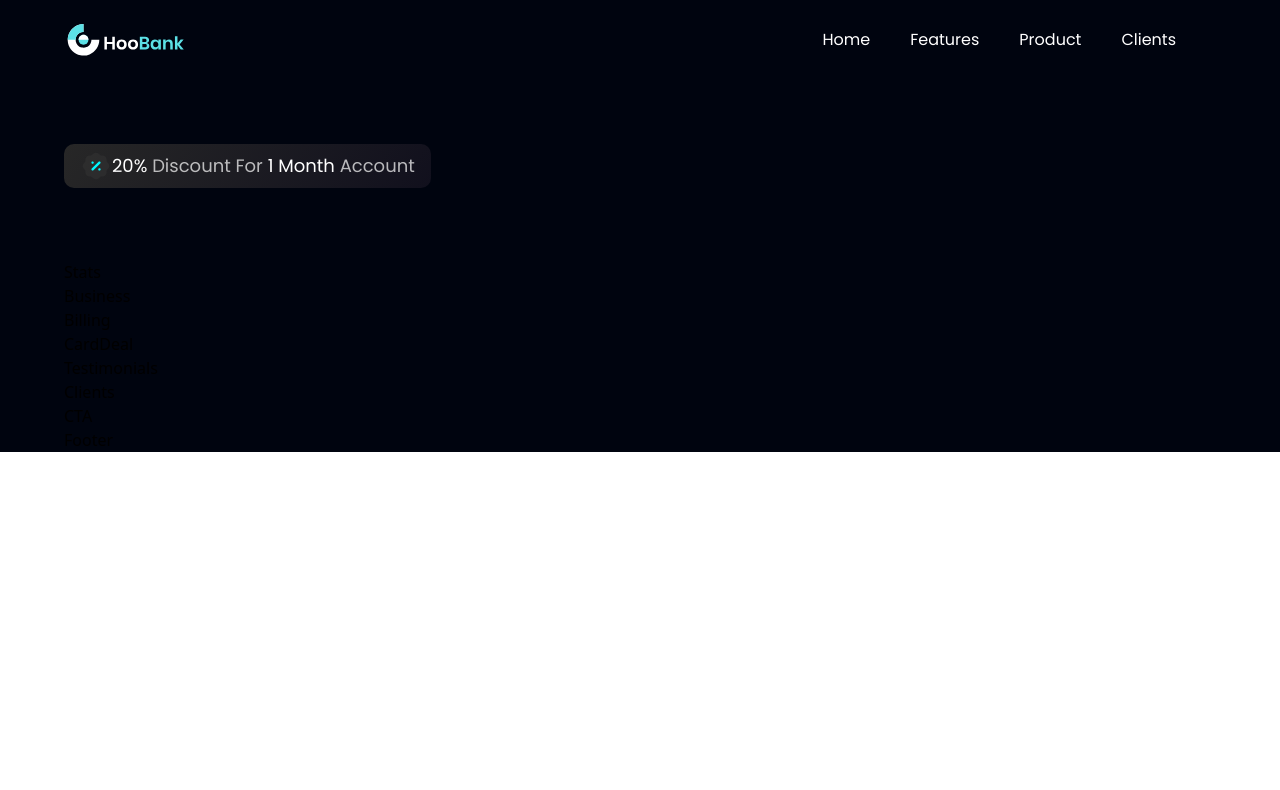
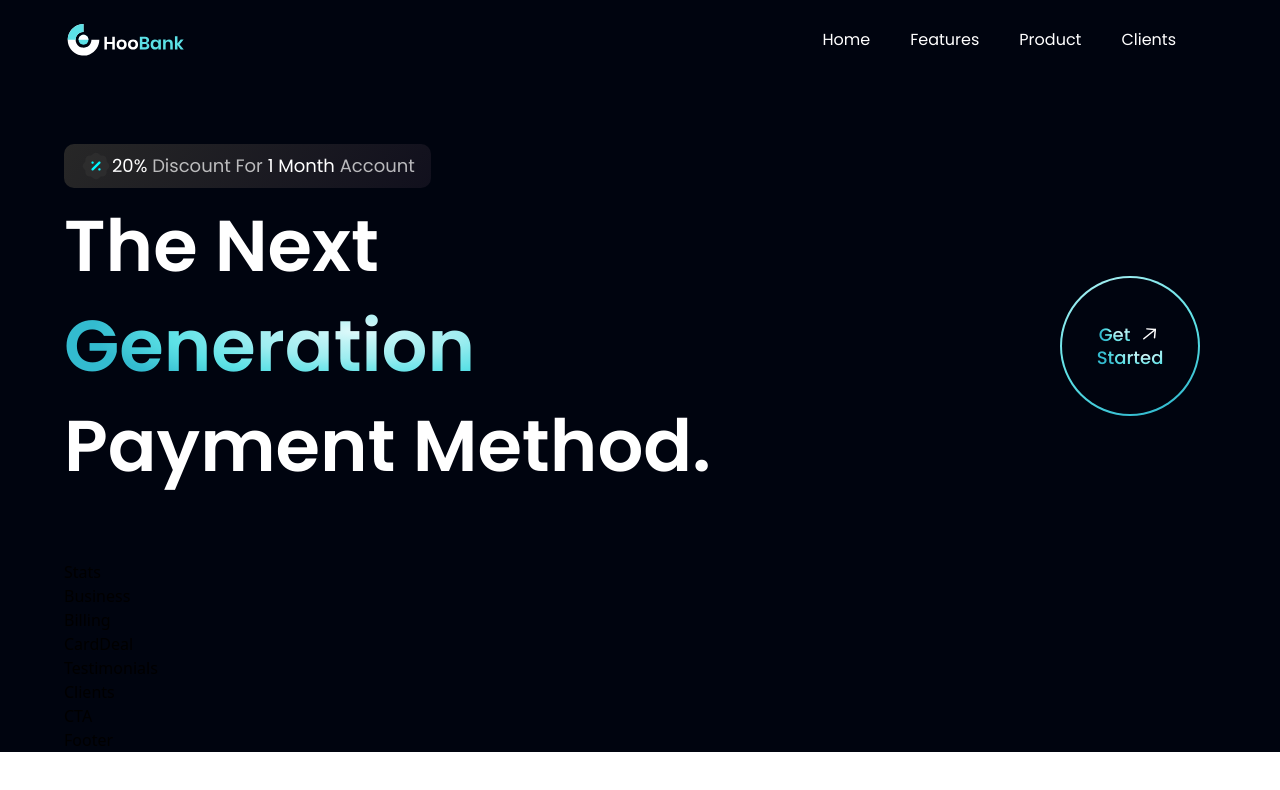
Before and after one commit to Fraigoza200/Modern-Website, a React (Create React App) app: page / in a window 1280 px wide. Shown: the top 790 px of the page. Built offline with nearby package versions, Linux system fonts and the light colour scheme.

Commit message:
Get Started and Header Built

```diff
--- a/src/components/GetStarted.jsx
+++ b/src/components/GetStarted.jsx
@@ -1,9 +1,29 @@
-import React from 'react'
+import styles from '../style';
+import { arrowUp } from '../assets';
 
-const GetStarted = () => {
-  return (
-    <div>GetStarted</div>
-  )
-}
+const GetStarted = () => (
+  <div
+    className={`${styles.flexCenter} w-[140px] h-[140px] rounded-full bg-blue-gradient p-[2px] cursor-pointer`}
+  >
+    <div
+      className={` ${styles.flexCenter} flex-col bg-primary w-[100%] h-[100%] rounded-full`}
+    >
+      <div className={`${styles.flexStart} flex-row`}>
+        <p className="font-poppins font-medium text-[18px] leading-[23px] mr-2">
+          <span className="text-gradient">Get</span>
+        </p>
+          <img
+            src={arrowUp}
+            alt="arrowUp"
+            className="w-[23px] h-[23px] object-contain"
+          />
+      </div>
+      <p className="font-poppins font-medium text-[18px] leading-[23px]">
+        <span className="text-gradient">Started</span>
 
-export default GetStarted
+      </p>
+    </div>
+  </div>
+);
+
+export default GetStarted;
--- a/src/components/Hero.jsx
+++ b/src/components/Hero.jsx
@@ -1,5 +1,6 @@
 import styles from '../style';
 import { discount, robot } from '../assets';
+import GetStarted from './GetStarted'
 
 const Hero = () => (
   <section id="home" className={`flex md:flex-row flex-col ${styles.paddingY}`}>
@@ -8,10 +9,21 @@
     >
       <div className="flex flex-row items-center py-[6px] px-4 bg-discount-gradient rounded-[10px] mb-2">
         <img src={discount} alt="discount" className="w-[32px] h-[32px]" />
-        <p className= {`${styles.paragraph}`}>
-          <span className="text-white">20%</span> Discount For {" "}
+        <p className={`${styles.paragraph}`}>
+          <span className="text-white">20%</span> Discount For{' '}
           <span className="text-white">1 Month</span> Account
         </p>
+      </div>
+
+      <div className="flex flex-row justify-between items-center w-full">
+        <h1 className="flex-1 font-poppins font-semibold ss:text-[72px] text-[52px] text-white ss:leading-[100px] leading-[75px]">
+          The Next <br className="sm:block hidden" />{' '}
+          <span className="text-gradient">Generation</span> <br/>
+          Payment Method.
+        </h1>
+        <div className='ss:flex hidden md:mr-4 mr-0'>
+            <GetStarted />
+        </div>
       </div>
     </div>
   </section>
```
